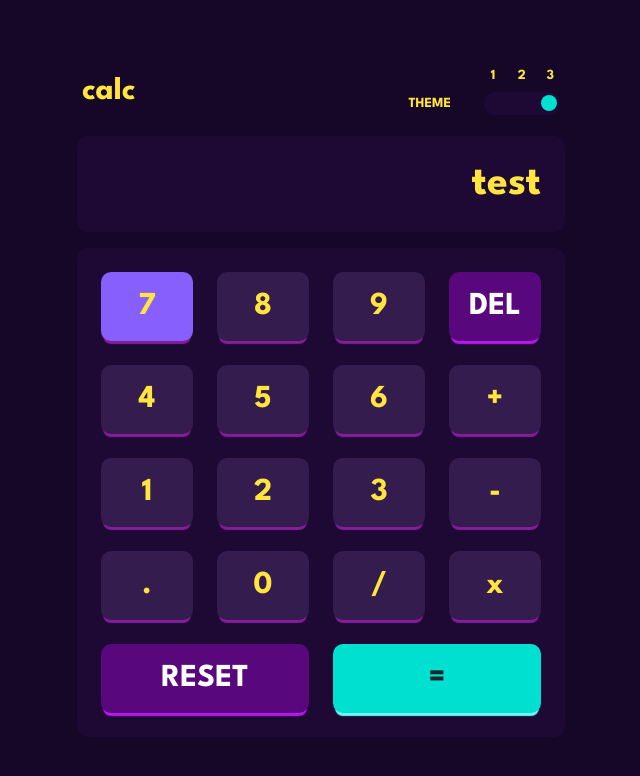
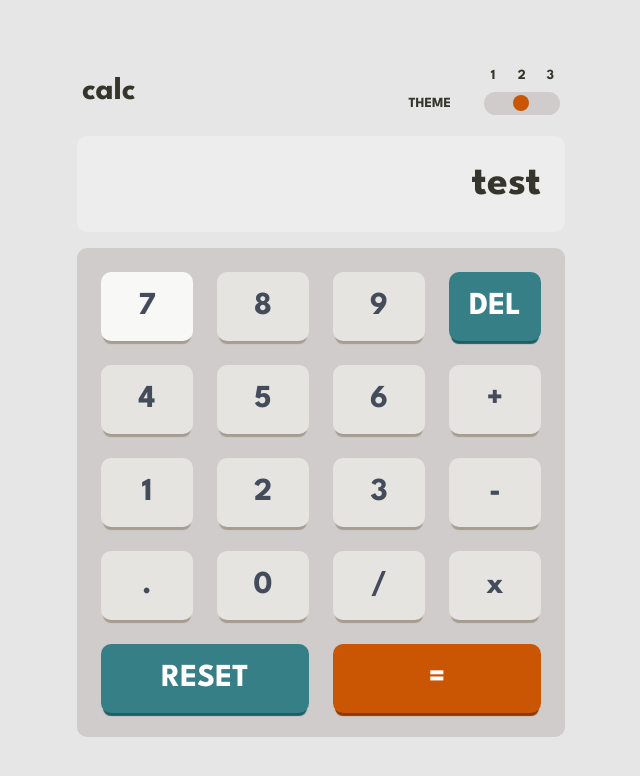
Before and after one commit to majbugdol/calculator-app, an Angular app: page / in a window 1280 px wide. In both pictures the pointer is over the button 465 px from the left and 306 px from the top of the page. Shown: the top 776 px of the page, without its empty margins (319-959 px from the left). Built offline with nearby package versions, Linux system fonts and the light colour scheme.

Commit message:
styled second-theme-hover

```diff
--- a/src/app/app.component.html
+++ b/src/app/app.component.html
@@ -1,5 +1,5 @@
 <div class="container">
   <!-- <app-calc-first-theme></app-calc-first-theme> -->
-  <!-- <app-calc-second-theme></app-calc-second-theme> -->
-  <app-calc-third-theme></app-calc-third-theme>
+  <app-calc-second-theme></app-calc-second-theme>
+  <!-- <app-calc-third-theme></app-calc-third-theme> -->
 </div>
--- a/src/app/calc-second-theme/calc-second-theme.component.scss
+++ b/src/app/calc-second-theme/calc-second-theme.component.scss
@@ -113,7 +113,7 @@
     }
 
     .calc-btn:hover {
-      background-color: #f9f7f5;
+      background-color: #f8f8f7;
     }
     .del-btn,
     .reset-btn {
@@ -123,7 +123,7 @@
     }
     .del-btn:hover,
     .reset-btn:hover {
-      background-color: #adbff5;
+      background-color: #98c9cd;
     }
 
     .score-btn {
@@ -133,7 +133,7 @@
     }
 
     .score-btn:hover {
-      background-color: #ff7e70;
+      background-color: #feac72;
     }
   }
 }
```
